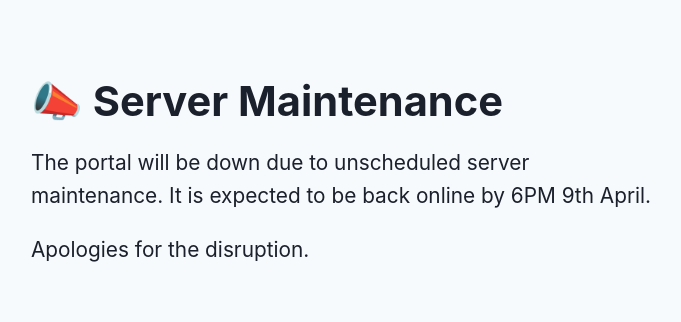
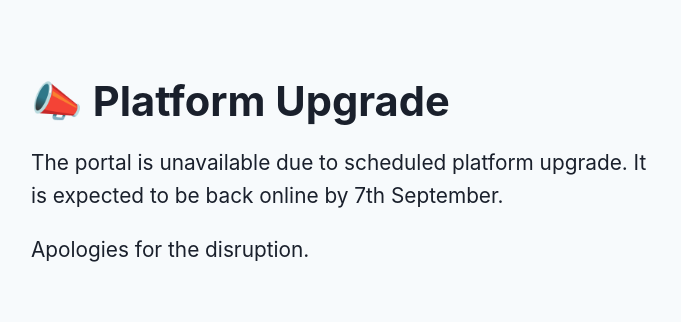
Before and after one commit to harshzalavadiya/503-maintainance, a website: page index.html in a window 1280 px wide. Shown: the part 228-550 px from the top of the page, without its empty margins (291-972 px from the left). Drawn offline with Linux system fonts and the light colour scheme.

Commit message:
Update index.html

```diff
--- a/index.html
+++ b/index.html
@@ -3,7 +3,7 @@
     <meta charset="UTF-8" />
     <meta http-equiv="X-UA-Compatible" content="IE=edge" />
     <meta name="viewport" content="width=device-width, initial-scale=1.0" />
-    <title>Down For Maintainance</title>
+    <title>Platform Upgrade in Progress</title>
     <style>
       * {
         box-sizing: border-box;
@@ -34,9 +34,9 @@
   <body cz-shortcut-listen="true">
     <div class="container">
       <div class="content">
-        <h1>📣 Server Maintenance</h1>
+        <h1>📣 Platform Upgrade</h1>
         <p>
-          The portal will be down due to unscheduled server maintenance. It is expected to be back online by 6PM 9th April.
+          The portal is unavailable due to scheduled platform upgrade. It is expected to be back online by 7th September.
         </p>
         <p>Apologies for the disruption.</p>
       </div>
```
